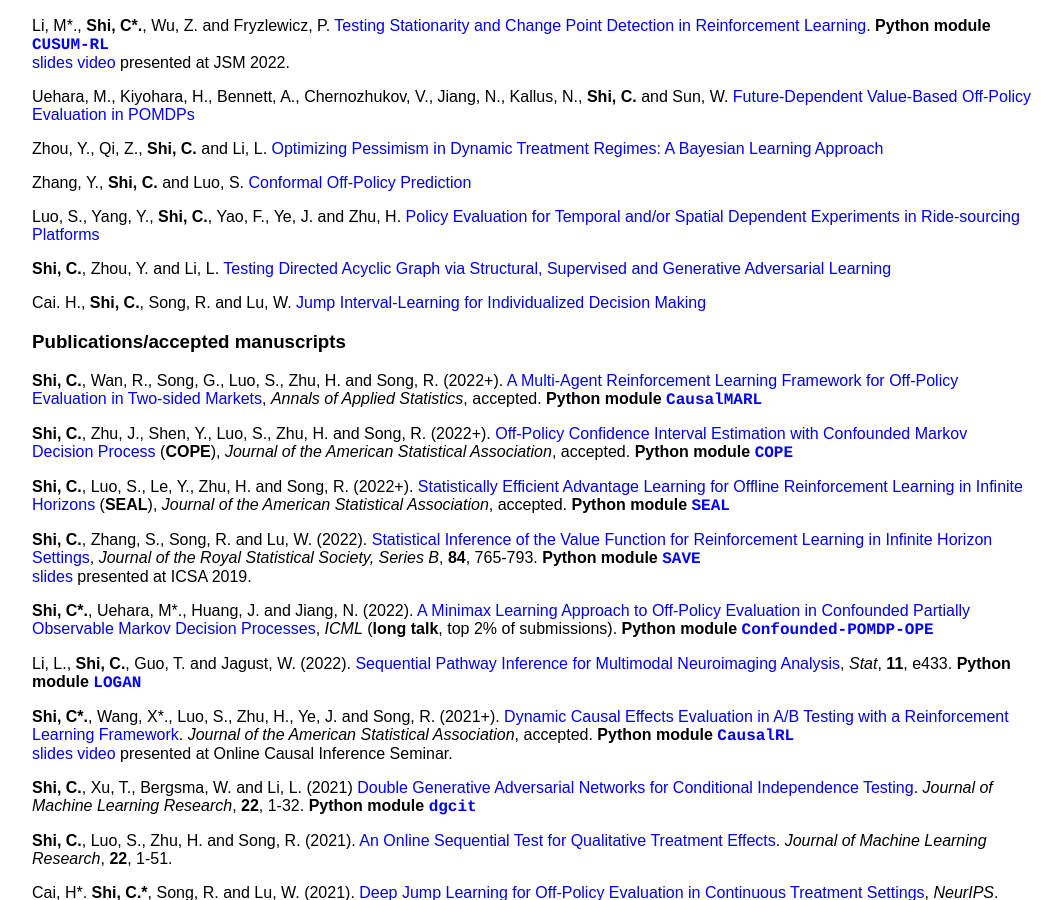
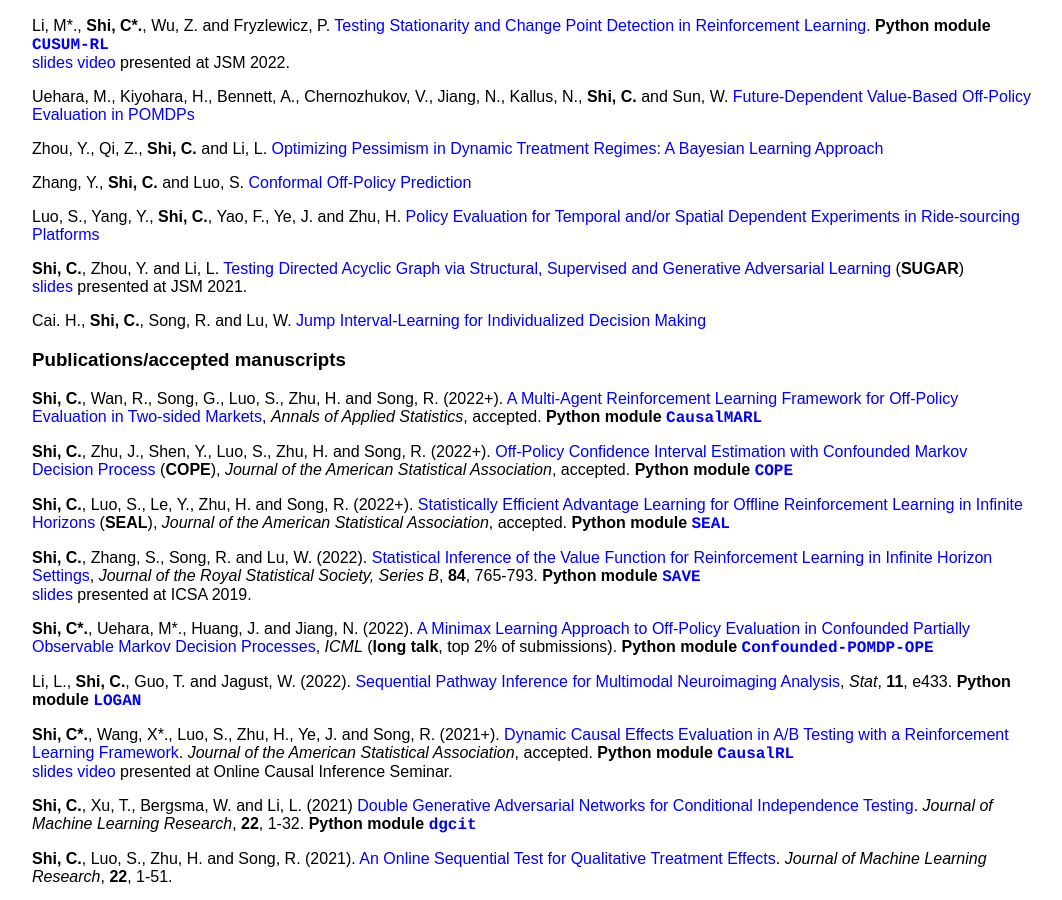
Before and after one commit to callmespring/callmespring.github.io, a Jekyll site: the page built from publication.md, in a window 1280 px wide and 900 px high, scrolled down 349 px. Shown: the whole window, without its empty margins (108-1170 px from the left). Built offline with Jekyll 4.4.1, drawn with Linux system fonts in a browser that asks for light colours.

Commit message:
Update publication.md

```diff
--- a/publication.md
+++ b/publication.md
@@ -32,7 +32,7 @@ Zhang, Y., **Shi, C.** and Luo, S. [Conformal Off-Policy Prediction](https://arx
 Luo, S., Yang, Y., **Shi, C.**, Yao, F., Ye, J. and Zhu, H. [Policy Evaluation for Temporal and/or Spatial Dependent Experiments in Ride-sourcing Platforms](https://arxiv.org/pdf/2202.10887.pdf)
 
 **Shi, C.**, Zhou, Y. and Li, L. [Testing Directed Acyclic Graph via Structural,
-Supervised and Generative Adversarial Learning](https://arxiv.org/pdf/2106.01474.pdf)
+Supervised and Generative Adversarial Learning](https://arxiv.org/pdf/2106.01474.pdf) (**SUGAR**) <br/> [<font size="3">slides</font>](./slides/SUGAR.pdf) <font size="3">presented at JSM 2021</font>.
 
 Cai. H., **Shi, C.**, Song, R. and Lu, W. [Jump Interval-Learning for Individualized Decision Making
 ](https://arxiv.org/pdf/2111.08885.pdf)
```
